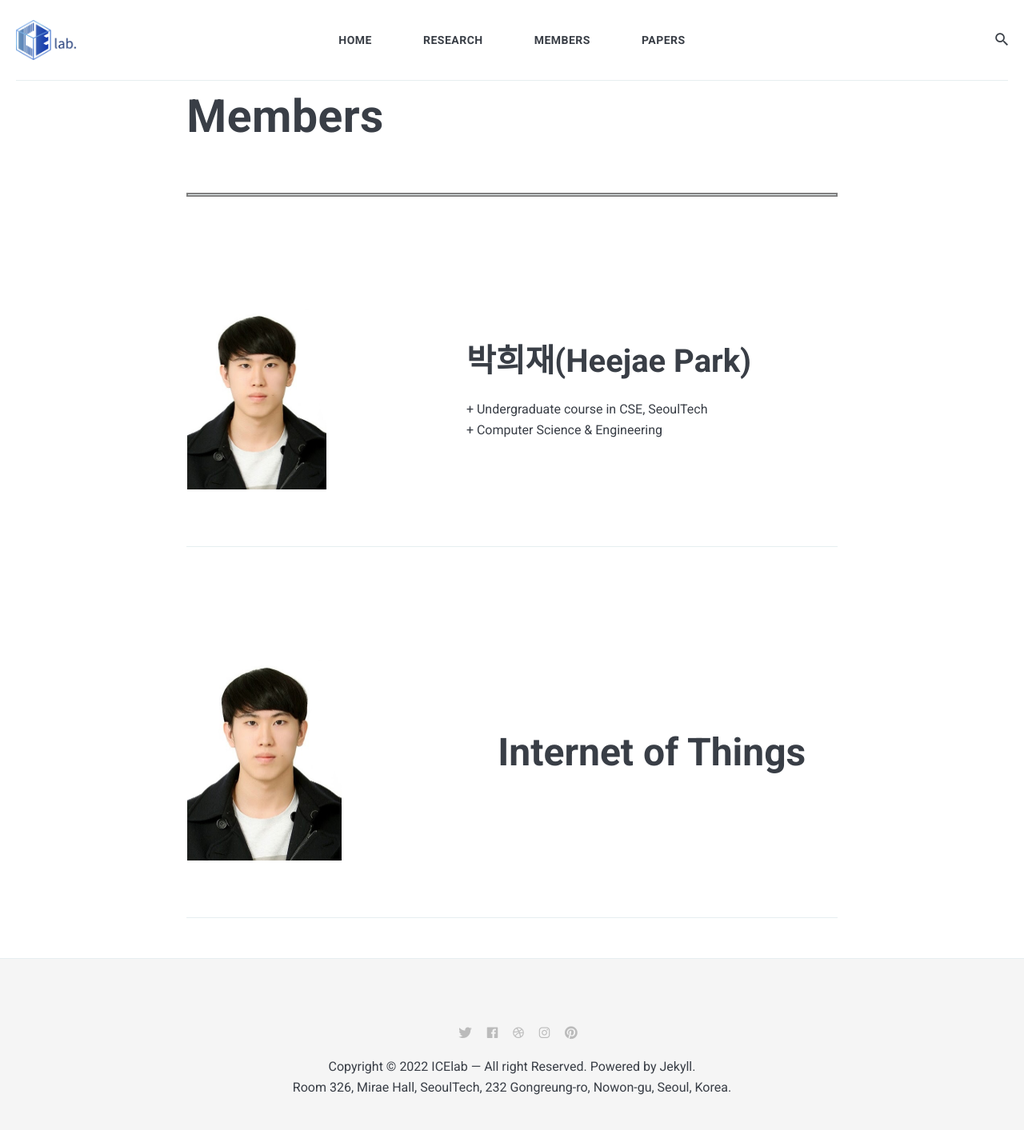
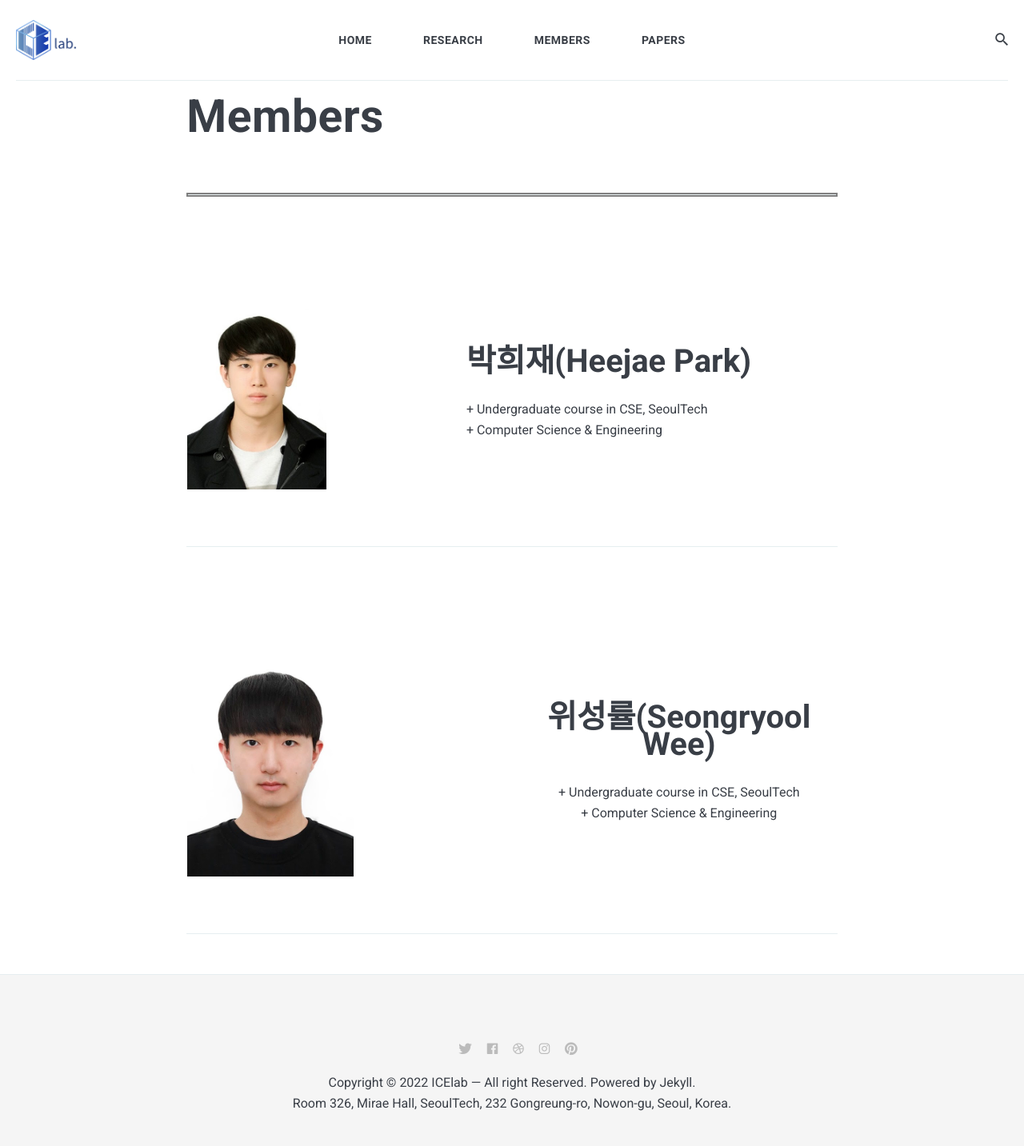
Before and after one commit to icelab-2020/HeeJaeMon123.github.io, a Jekyll site: the page built from _pages/01_members.md, in a window 1280 px wide. Shown: the whole page at 80% size. Built offline with Jekyll 4.4.1, drawn with Linux system fonts in a browser that asks for light colours; nearby versions of some CDN libraries.

Commit message:
Update 01_members.md

```diff
--- a/_pages/01_members.md
+++ b/_pages/01_members.md
@@ -15,6 +15,6 @@
 
 | <img width=100/>   |    |
 |:---|:---:|
-| ![iot]({{site.baseurl}}/images/hj.jpg){: width="50%" height="50%"} | <b><span style="font-size:300%">Internet of Things</span></b>  |
+| ![iot]({{site.baseurl}}/images/sw.jpg){: width="50%" height="50%"} |  <b><span style="font-size:250%">위성률(Seongryool Wee)</span></b><br><br> + Undergraduate course in CSE, SeoulTech   <br> + Computer Science & Engineering  |
 
 ---------------------
```
